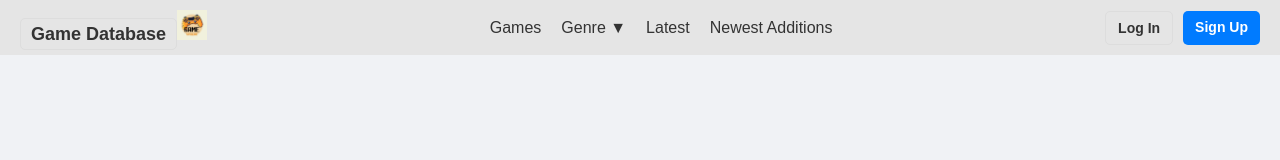
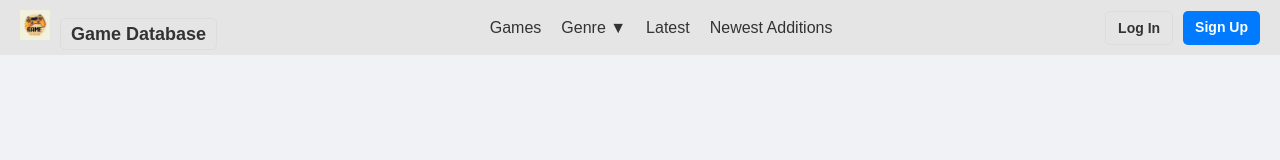
Before and after one commit to viernesviernes/COMP229-Game-Database-Review, a React (Vite) app in the folder frontend/: page /login in a window 1280 px wide. Shown: the top 160 px of the page. Built offline with nearby package versions, Linux system fonts and the light colour scheme.

Commit message:
moved logo to the left

```diff
--- a/frontend/src/components/Navbar.jsx
+++ b/frontend/src/components/Navbar.jsx
@@ -6,8 +6,9 @@ const Navbar = () => {
   return (
     <div className={styles.navbar}>
       <div className={styles.logo}>
+      <img src="GameSphere.png" alt="GameSphere Logo" className={styles.logoImage} />
         <Link to="/">Game Database</Link>
-        <img src="GameSphere.png" alt="GameSphere Logo" className={styles.logoImage} />
+
       </div>
       <div className={styles.navLinks}>
         <Link to="/games">Games</Link>
```
